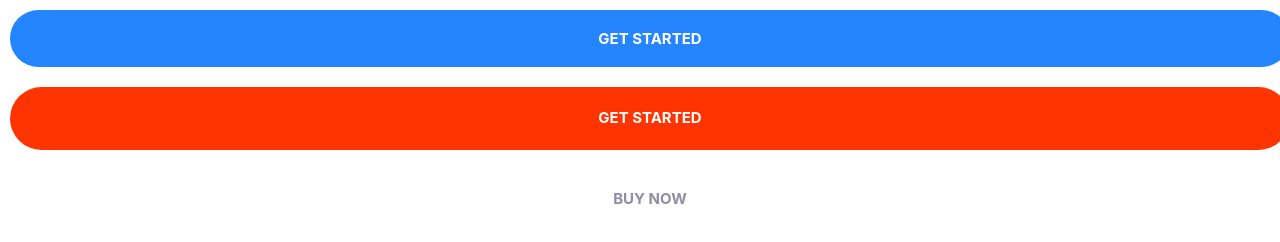
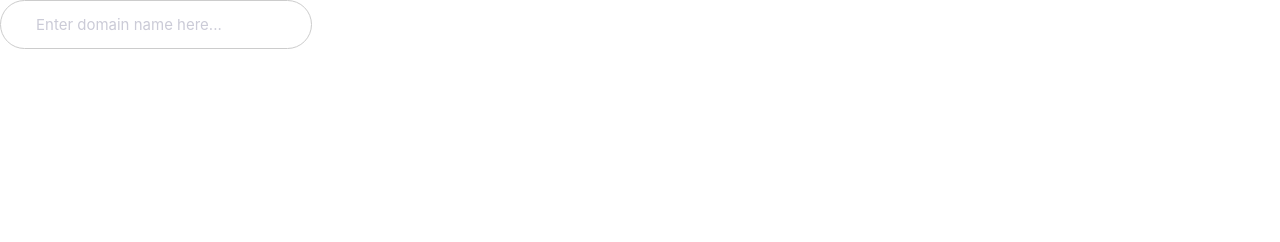
Before and after one commit to coder-rgb/Cloud_J, a plain HTML site: page index.html in a window 1280 px wide. Drawn offline with Linux system fonts and the light colour scheme.

Commit message:
define a input

```diff
--- a/css/style.css
+++ b/css/style.css
@@ -237,3 +237,23 @@ a {
     font-size: 1.5rem;
   }
 }
+
+/* input */
+
+.input {
+  border-radius: 30px;
+  border: 1px solid #ccc;
+  padding: 1.5rem 3.5rem;
+  outline: none;
+  color: var(--color-headings);
+}
+
+::placeholder {
+  color: #cbcbd7;
+}
+
+@media screen and (min-width: 1024px) {
+  .input {
+    font-size: 1.5rem;
+  }
+}
--- a/index.html
+++ b/index.html
@@ -10,8 +10,6 @@
 </head>
 
 <body>
-    <button class="btn btn--primary btn--block">Get Started</button>
-    <a href="#" class="btn btn--accent btn--block"> Get Started</a>
-    <button class="btn btn--outline btn--block">Buy Now</button>
+    <input type="text" class="input" placeholder="Enter domain name here...">
 </body>
 </html>
```
Also changed, not shown: components/input.html (added, +1 -0 lines).
